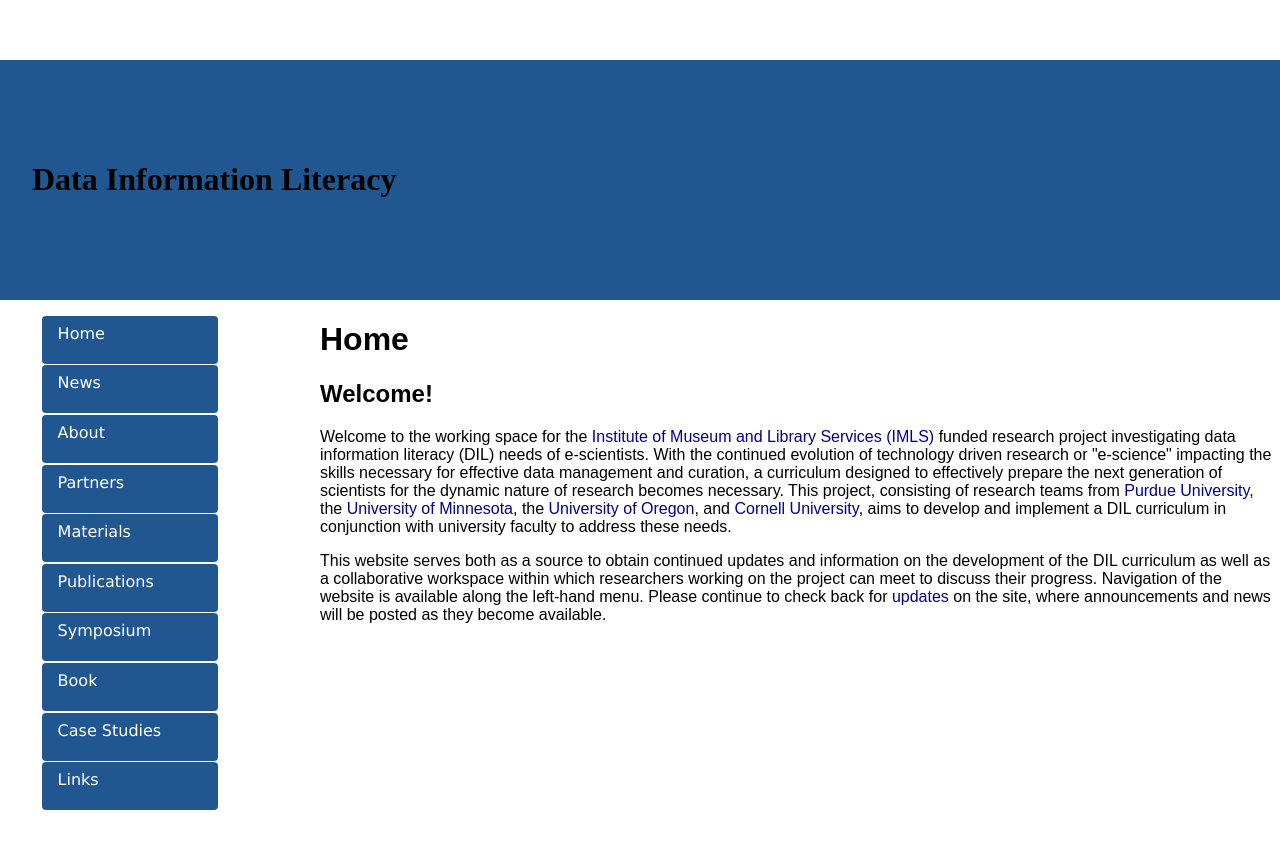
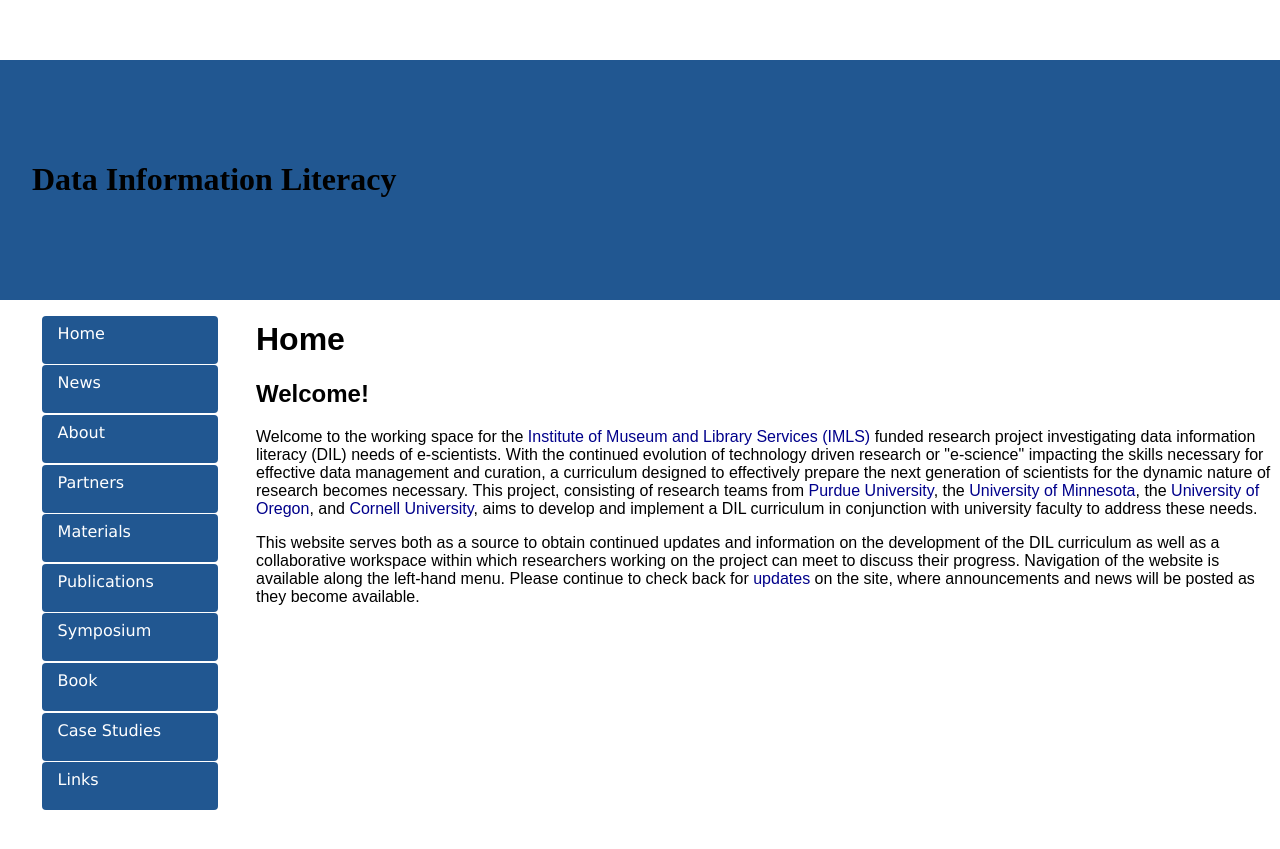
Before and after one commit to datainfolit/datainfolit, a Jekyll site: the page built from index.html, in a window 1280 px wide. Shown: the top 849 px of the page. Built offline with Jekyll 4.4.1, drawn with Linux system fonts in a browser that asks for light colours.

Commit message:
Update main.css

```diff
--- a/css/main.css
+++ b/css/main.css
@@ -16,7 +16,7 @@ ul.posts li {
 nav {
     float: left;
     height: 100%;
-    width: 25%;
+    width: 20%;
 }
 nav ul {
     list-style: none;
@@ -45,12 +45,12 @@ nav a {
     background: #6EA6E1;
 }
 .content {
-    width: 75%;
+    width: 80%;
     float: left;
     font-family: Arial, "DejaVu Sans", "Liberation Sans", Freesans, sans-serif;
 }
 .post {
-    width:75%;
+    width:80%;
     float: left;
 }
 header {
```
